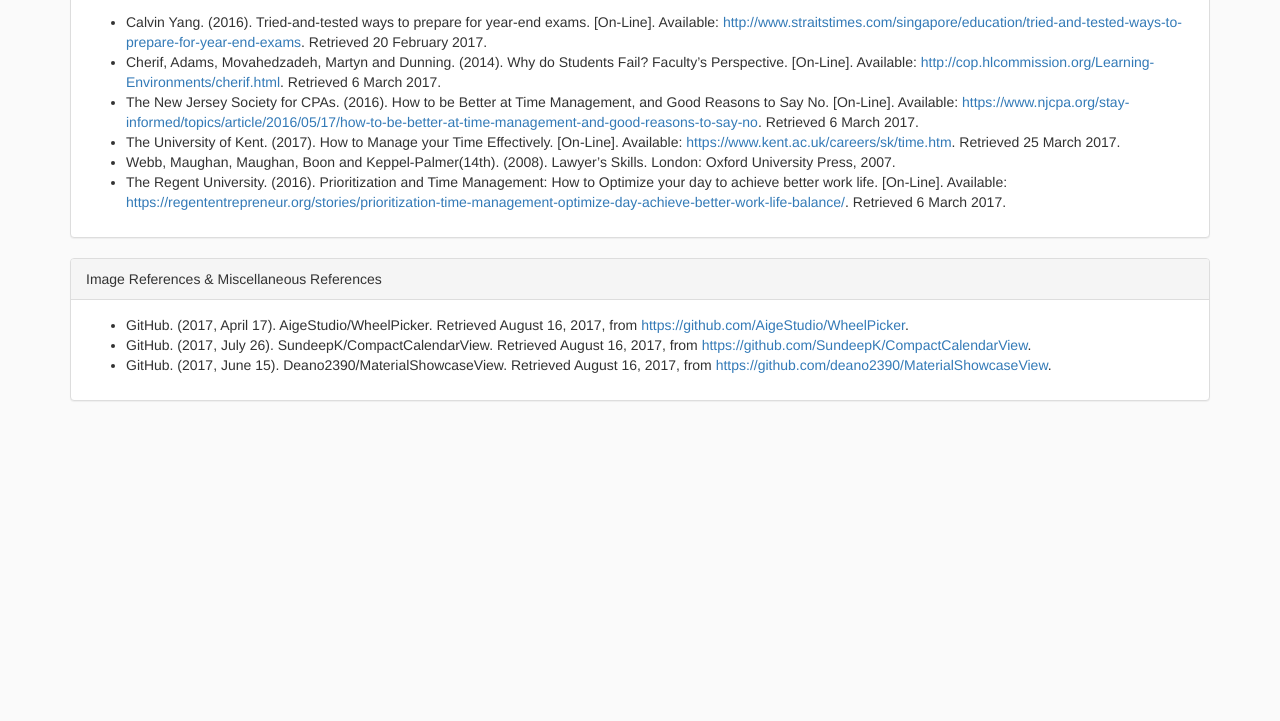
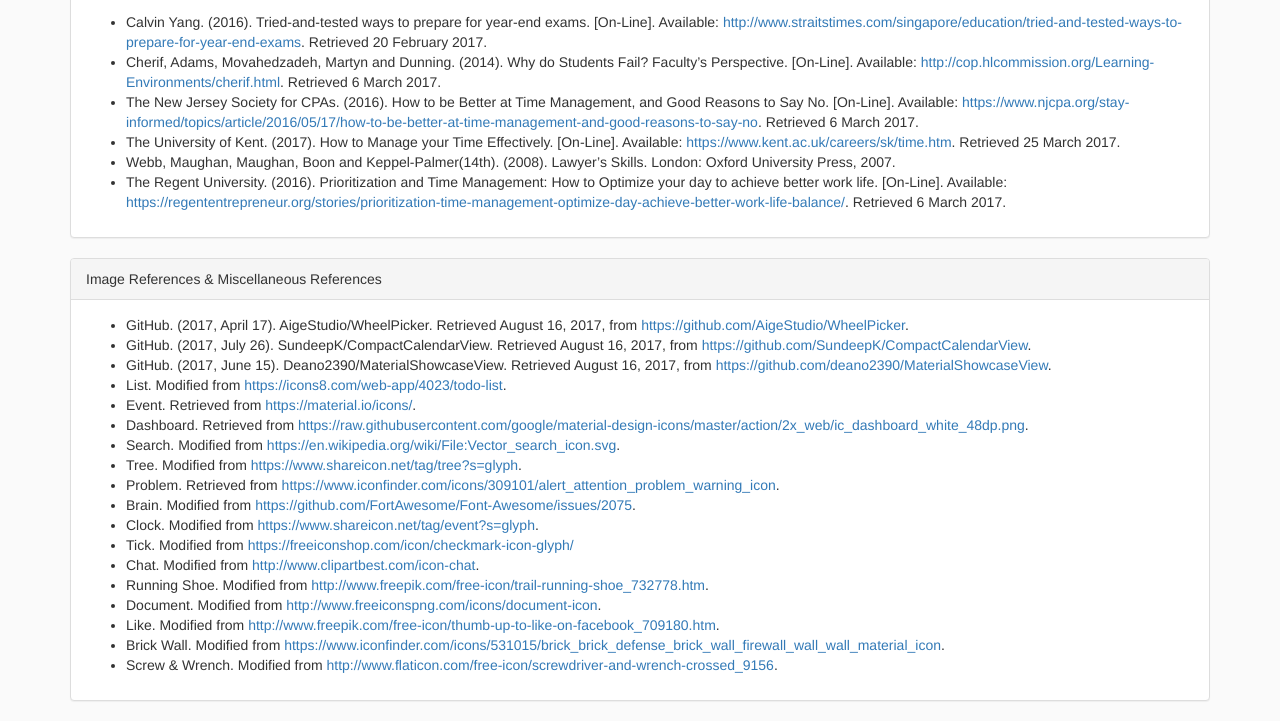
Before and after one commit to cheongalc/fulluse, a plain HTML site: page credits.html in a window 1280 px wide. Shown: the part 979-1700 px from the top of the page. Before the commit the page ends 1400 px from the top, so only its background shows below. Drawn offline with nearby package versions, Linux system fonts and the light colour scheme.

```diff
--- a/credits.html
+++ b/credits.html
@@ -135,6 +135,21 @@
 					<li>GitHub. (2017, April 17). AigeStudio/WheelPicker. Retrieved August 16, 2017, from <a href="https://github.com/AigeStudio/WheelPicker">https://github.com/AigeStudio/WheelPicker</a>.</li>
 					<li>GitHub. (2017, July 26). SundeepK/CompactCalendarView. Retrieved August 16, 2017, from <a href="https://github.com/SundeepK/CompactCalendarView">https://github.com/SundeepK/CompactCalendarView</a>.</li>
 					<li>GitHub. (2017, June 15). Deano2390/MaterialShowcaseView. Retrieved August 16, 2017, from <a href="https://github.com/deano2390/MaterialShowcaseView">https://github.com/deano2390/MaterialShowcaseView</a>.</li>
+					<li>List. Modified from <a href="https://icons8.com/web-app/4023/todo-list">https://icons8.com/web-app/4023/todo-list</a>.</li>
+					<li>Event. Retrieved from <a href="https://material.io/icons/">https://material.io/icons/</a>.</li>
+					<li>Dashboard. Retrieved from <a href="https://raw.	githubusercontent.com/google/material-design-icons/master/action/2x_web/ic_dashboard_white_48dp.png">https://raw.githubusercontent.com/google/material-design-icons/master/action/2x_web/ic_dashboard_white_48dp.png</a>.</li>
+					<li>Search. Modified from <a href="https://en.wikipedia.org/wiki/File:Vector_search_icon.svg">https://en.wikipedia.org/wiki/File:Vector_search_icon.svg</a>.</li>
+					<li>Tree. Modified from <a href="https://www.shareicon.net/tag/tree?s=glyph">https://www.shareicon.net/tag/tree?s=glyph</a>.</li>
+					<li>Problem. Retrieved from <a href="https://www.iconfinder.com/icons/309101/alert_attention_problem_warning_icon">https://www.iconfinder.com/icons/309101/alert_attention_problem_warning_icon</a>.</li>
+					<li>Brain. Modified from <a href="https://github.com/FortAwesome/Font-Awesome/issues/2075">https://github.com/FortAwesome/Font-Awesome/issues/2075</a>.</li>
+					<li>Clock. Modified from <a href="https://www.shareicon.net/tag/event?s=glyph">https://www.shareicon.net/tag/event?s=glyph</a>.</li>
+					<li>Tick. Modified from <a href="https://freeiconshop.com/icon/checkmark-icon-glyph/">https://freeiconshop.com/icon/checkmark-icon-glyph/</a></li>
+					<li>Chat. Modified from <a href="http://www.clipartbest.com/icon-chat">http://www.clipartbest.com/icon-chat</a>.</li>
+					<li>Running Shoe. Modified from <a href="http://www.freepik.com/free-icon/trail-running-shoe_732778.htm">http://www.freepik.com/free-icon/trail-running-shoe_732778.htm</a>.</li>
+					<li>Document. Modified from <a href="http://www.freeiconspng.com/icons/document-icon">http://www.freeiconspng.com/icons/document-icon</a>.</li>
+					<li>Like. Modified from <a href="http://www.freepik.com/free-icon/thumb-up-to-like-on-facebook_709180.htm">http://www.freepik.com/free-icon/thumb-up-to-like-on-facebook_709180.htm</a>.</li>
+					<li>Brick Wall. Modified from <a href="https://www.iconfinder.com/icons/531015/brick_brick_defense_brick_wall_firewall_wall_wall_material_icon">https://www.iconfinder.com/icons/531015/brick_brick_defense_brick_wall_firewall_wall_wall_material_icon</a>.</li>
+					<li>Screw &amp; Wrench. Modified from <a href="http://www.flaticon.com/free-icon/screwdriver-and-wrench-crossed_9156">http://www.flaticon.com/free-icon/screwdriver-and-wrench-crossed_9156</a>.</li>
 				</ul>
 			</div>
 		</div>
```
